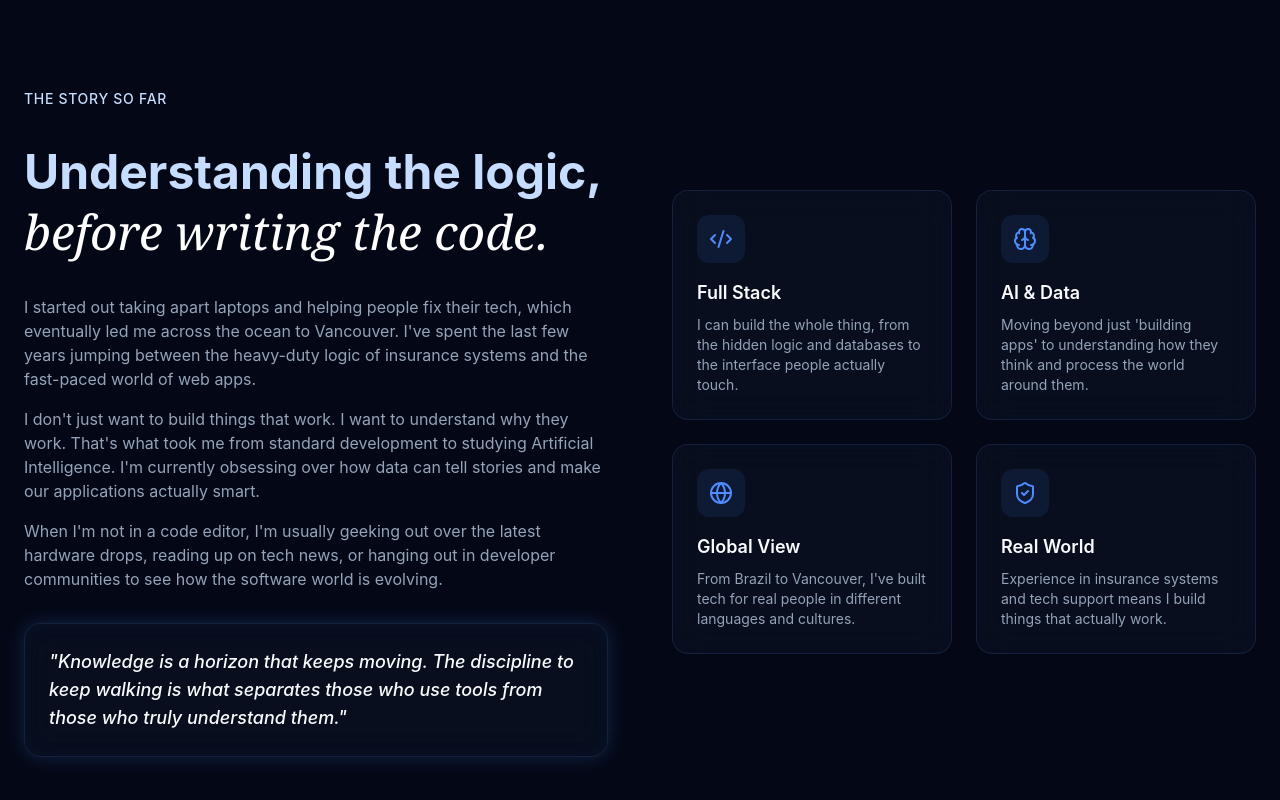
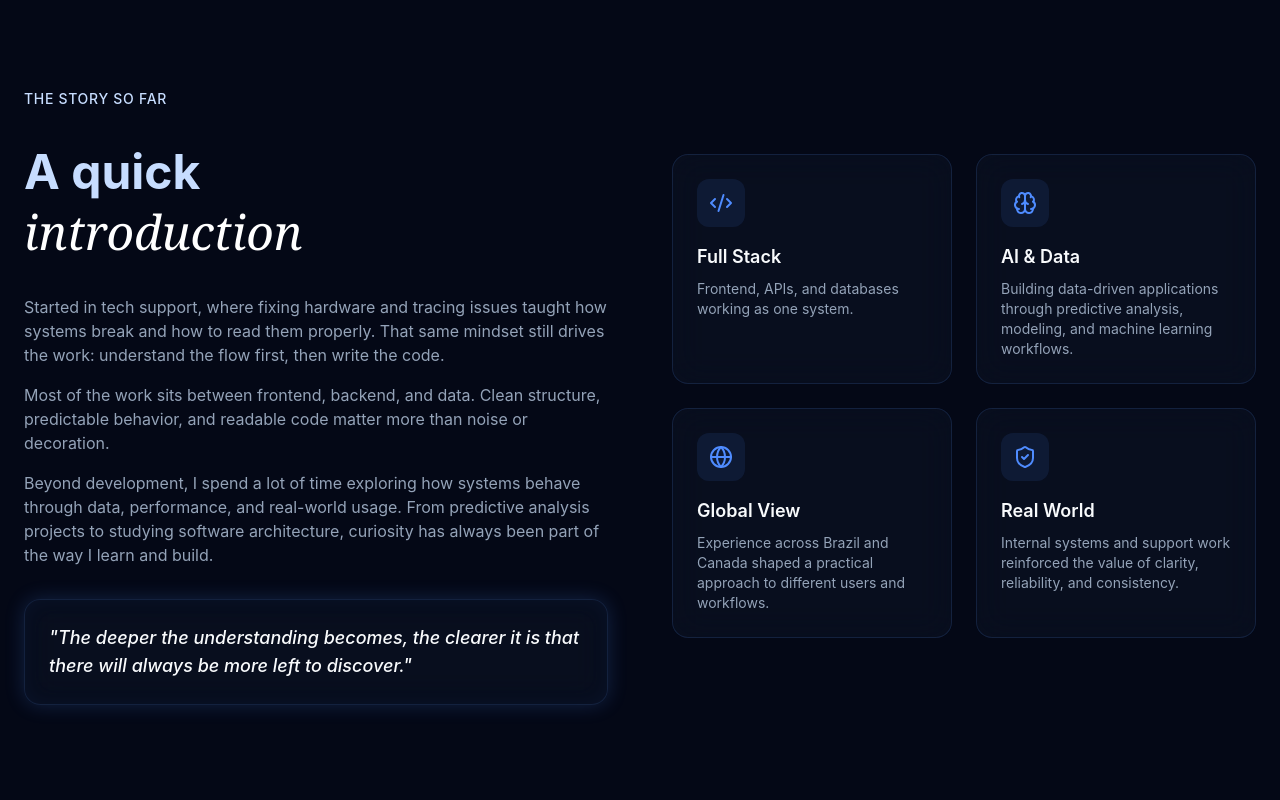
Before and after one commit to renansouz/renansouz.dev.portfolio, a React (Vite) app: page / in a window 1280 px wide. Shown: the part 1100-1900 px from the top of the page. Built offline with nearby package versions, Linux system fonts and the light colour scheme.

Commit message:
refine about section content and improve portfolio messaging

```diff
--- a/src/sections/About.jsx
+++ b/src/sections/About.jsx
@@ -5,24 +5,24 @@ const highlights = [
     icon: Code2,
     title: "Full Stack",
     description:
-      "I can build the whole thing, from the hidden logic and databases to the interface people actually touch.",
+      "Frontend, APIs, and databases working as one system.",
   },
   {
     icon: Brain,
     title: "AI & Data",
     description:
-      "Moving beyond just 'building apps' to understanding how they think and process the world around them.",
+      "Building data-driven applications through predictive analysis, modeling, and machine learning workflows.",
   },
   {
     icon: Globe,
     title: "Global View",
-    description: "From Brazil to Vancouver, I've built tech for real people in different languages and cultures.",
+    description: "Experience across Brazil and Canada shaped a practical approach to different users and workflows.",
   },
   {
     icon: ShieldCheck,
     title: "Real World",
     description:
-      "Experience in insurance systems and tech support means I build things that actually work.",
+      "Internal systems and support work reinforced the value of clarity, reliability, and consistency.",
   },
 ];
 
@@ -40,38 +40,36 @@ export const About = () => {
             </div>
 
             <h2 className="text-4xl md:text-5xl font-bold leading-tight animate-fade-in animation-delay-100 text-secondary-foreground">
-              Understanding the logic, <br />
+              A quick <br />
               <span className="font-serif italic font-normal text-white">
                 {" "}
-                before writing the code.
+                introduction
               </span>
             </h2>
 
             <div className="space-y-4 text-muted-foreground animate-fade-in animation-delay-200">
               <p>
-                I started out taking apart laptops and helping people fix their
-                tech, which eventually led me across the ocean to Vancouver.
-                I've spent the last few years jumping between the heavy-duty
-                logic of insurance systems and the fast-paced world of web apps.
+                Started in tech support, where fixing hardware and tracing issues
+                 taught how systems break and how to read them properly. That
+                 same mindset still drives the work: understand the flow first,
+                 then write the code.
               </p>
               <p>
-                I don't just want to build things that work. I want to understand
-                why they work. That's what took me from standard development to
-                studying Artificial Intelligence. I'm currently obsessing over
-                how data can tell stories and make our applications actually smart.
+                Most of the work sits between frontend, backend, and data.
+                Clean structure, predictable behavior, and readable code matter
+                more than noise or decoration.
               </p>
               <p>
-                When I'm not in a code editor, I'm usually geeking out over the
-                latest hardware drops, reading up on tech news, or hanging out
-                in developer communities to see how the software world is evolving.
+                Beyond development, I spend a lot of time exploring how systems
+                behave through data, performance, and real-world usage. From
+                predictive analysis projects to studying software architecture,
+                curiosity has always been part of the way I learn and build.
               </p>
             </div>
 
             <div className="glass rounded-2xl p-6 glow-border animate-fade-in animation-delay-300">
               <p className="text-lg font-medium italic text-foreground">
-                "Knowledge is a horizon that keeps moving. The discipline to keep
-                walking is what separates those who use tools from those who truly
-                understand them."
+                "The deeper the understanding becomes, the clearer it is that there will always be more left to discover."
               </p>
             </div>
           </div>
```
